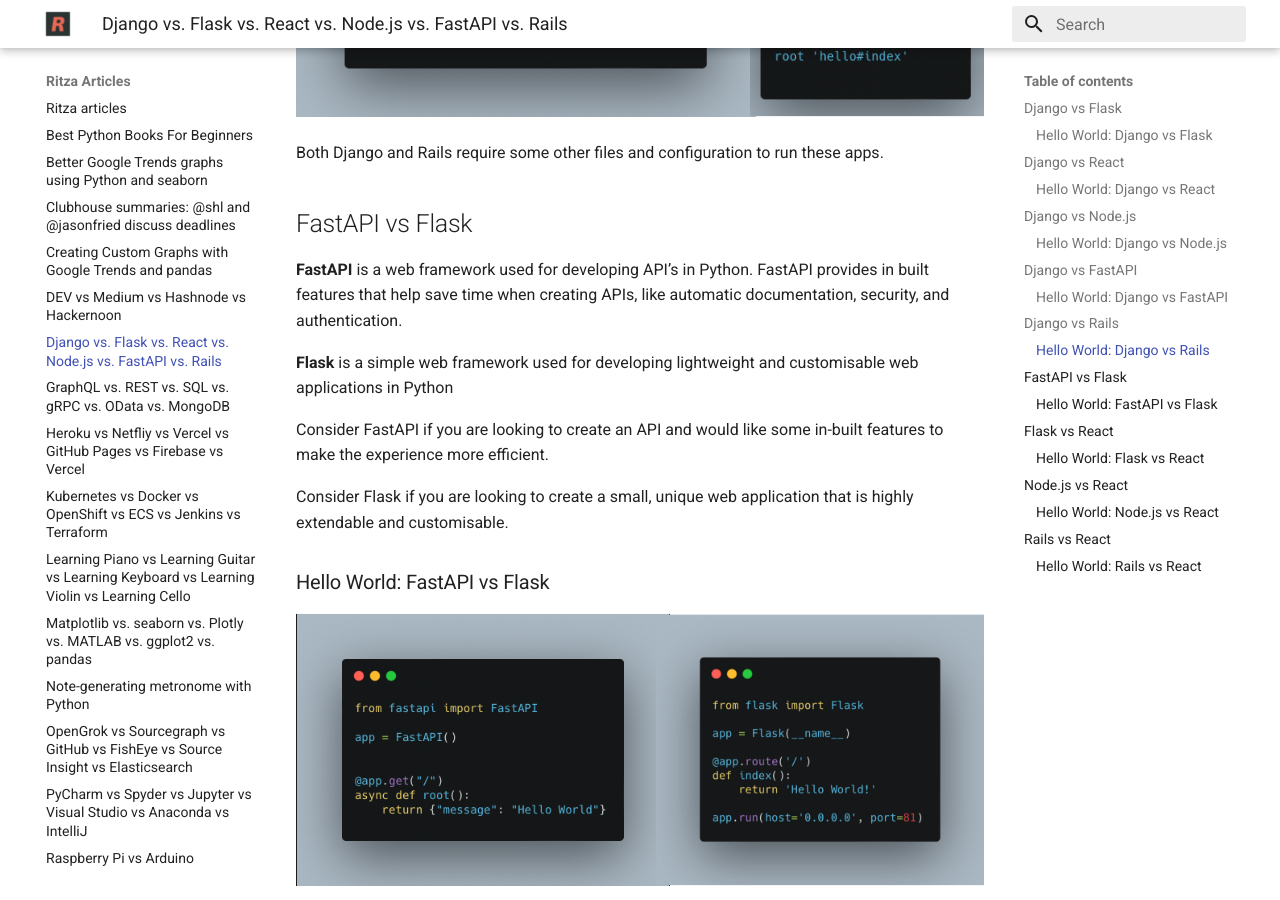
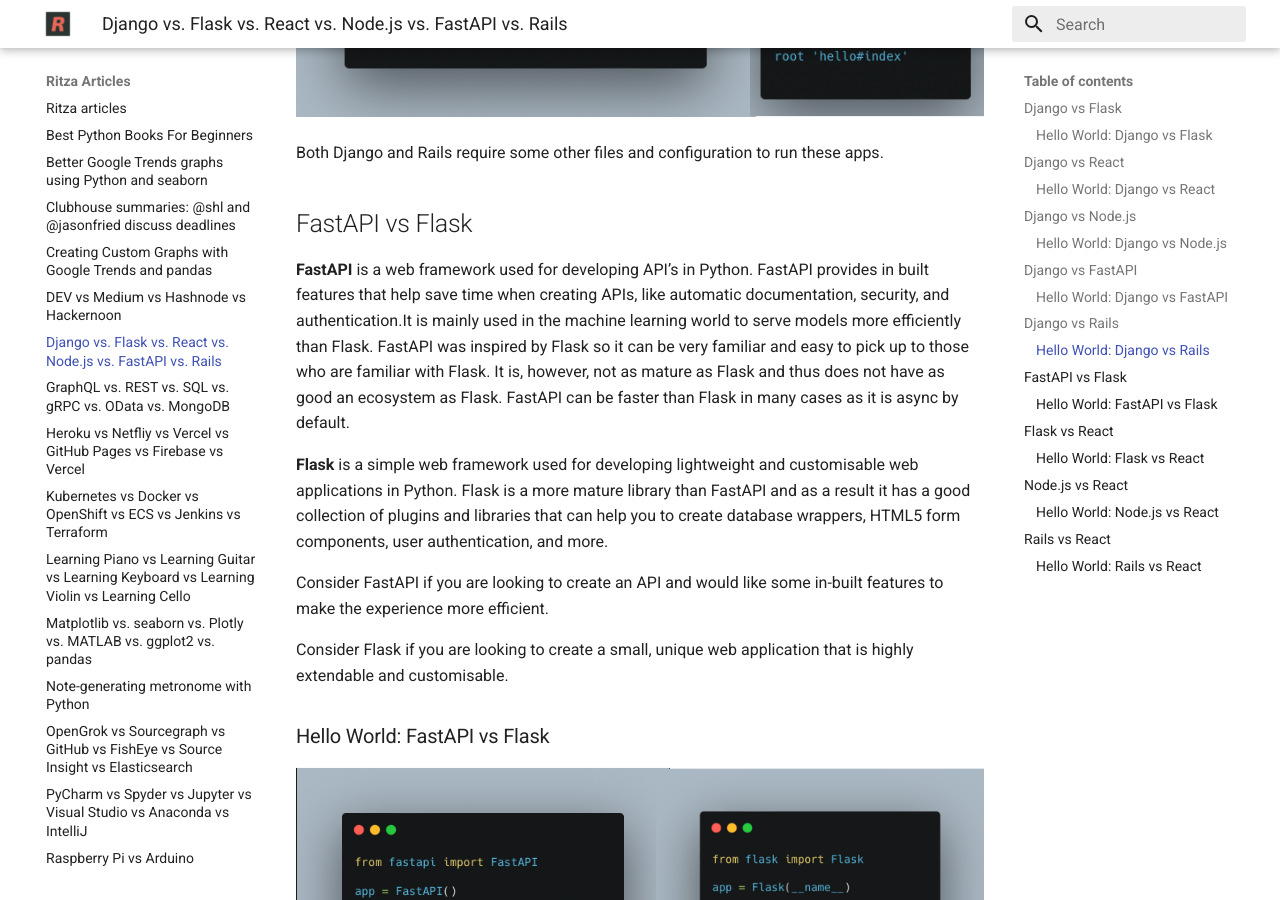
Before and after one commit to ritza-co/internal-articles, an MkDocs documentation site: the page built from docs/django-vs-flask-vs-react-vs-node-vs-fastapi-vs-rails.md, in a window 1280 px wide and 900 px high, scrolled down 4041 px. Built offline with MkDocs 1.6.1 and Material for MkDocs 9.7.7, drawn with Linux system fonts in a browser that asks for light colours.

Commit message:
Update django-vs-flask-vs-react-vs-node-vs-fastapi-vs-rails.md

```diff
--- a/docs/django-vs-flask-vs-react-vs-node-vs-fastapi-vs-rails.md
+++ b/docs/django-vs-flask-vs-react-vs-node-vs-fastapi-vs-rails.md
@@ -89,9 +89,9 @@
 
 ## FastAPI vs Flask
 
-**FastAPI** is a web framework used for developing API’s in Python. FastAPI provides in built features that help save time when creating APIs, like automatic documentation, security, and authentication.
+**FastAPI** is a web framework used for developing API’s in Python. FastAPI provides in built features that help save time when creating APIs, like automatic documentation, security, and authentication.It is mainly used in the machine learning world to serve models more efficiently than Flask. FastAPI was inspired by Flask so it can be very familiar and easy to pick up to those who are familiar with Flask. It is, however, not as mature as Flask and thus does not have as good an ecosystem as Flask. FastAPI can be faster than Flask in many cases as it is async by default.
 
-**Flask** is a simple web framework used for developing lightweight and customisable web applications in Python
+**Flask** is a simple web framework used for developing lightweight and customisable web applications in Python. Flask is a more mature library than FastAPI and as a result it has a good collection of plugins and libraries that can help you to create database wrappers, HTML5 form components, user authentication, and more.
 
 
 Consider FastAPI if you are looking to create an API and would like some in-built features to make the experience more efficient.
```
